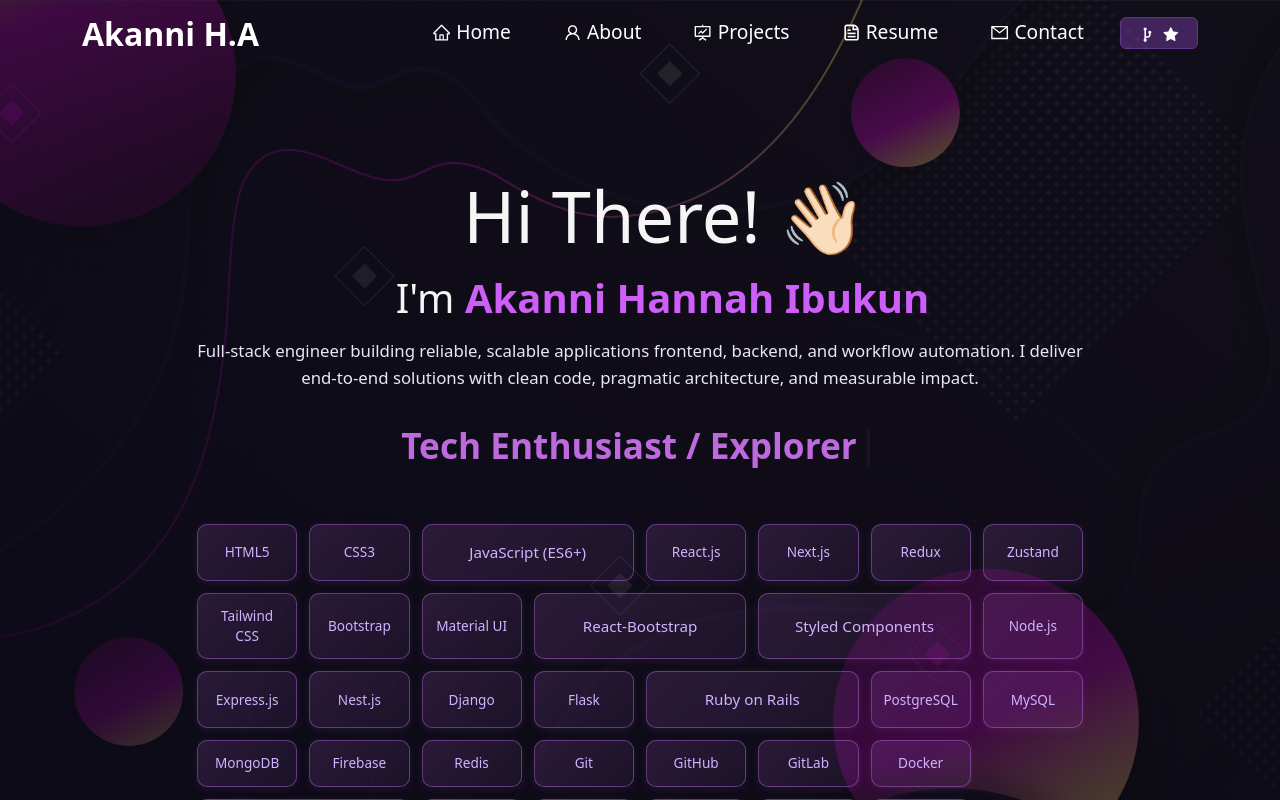
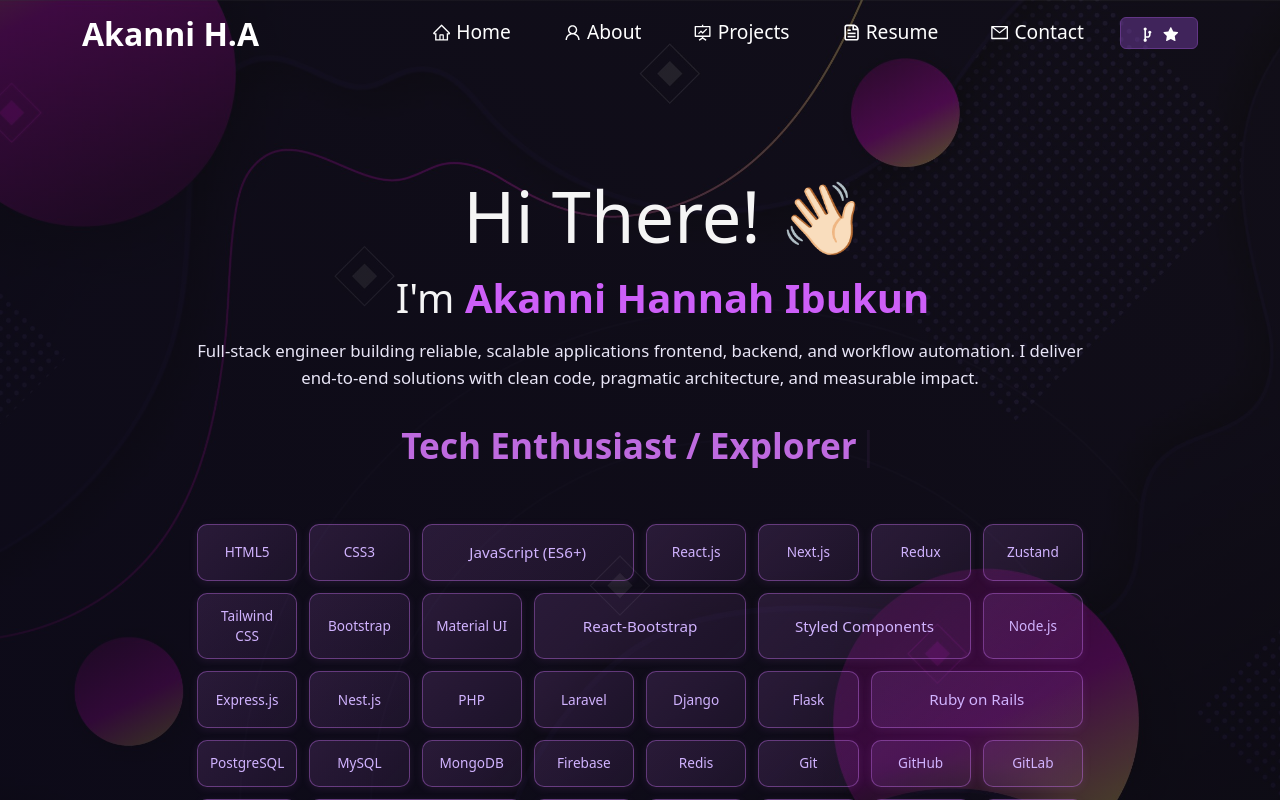
Before and after one commit to Zionstone0909/portfolio, a React (Create React App) app: page / in a window 1280 px wide. Shown: the top 800 px of the page. Built offline with nearby package versions, Linux system fonts and the light colour scheme.

Commit message:
Updated Home component

```diff
--- a/src/components/Home/Home.js
+++ b/src/components/Home/Home.js
@@ -21,6 +21,8 @@
     { name: "Node.js", col: 1 },
     { name: "Express.js", col: 1 },
     { name: "Nest.js", col: 1 },
+    { name: "PHP", col: 1 },
+    { name: "Laravel", col: 1 },
     { name: "Django", col: 1 },
     { name: "Flask", col: 1 },
     { name: "Ruby on Rails", col: 2 },
```
